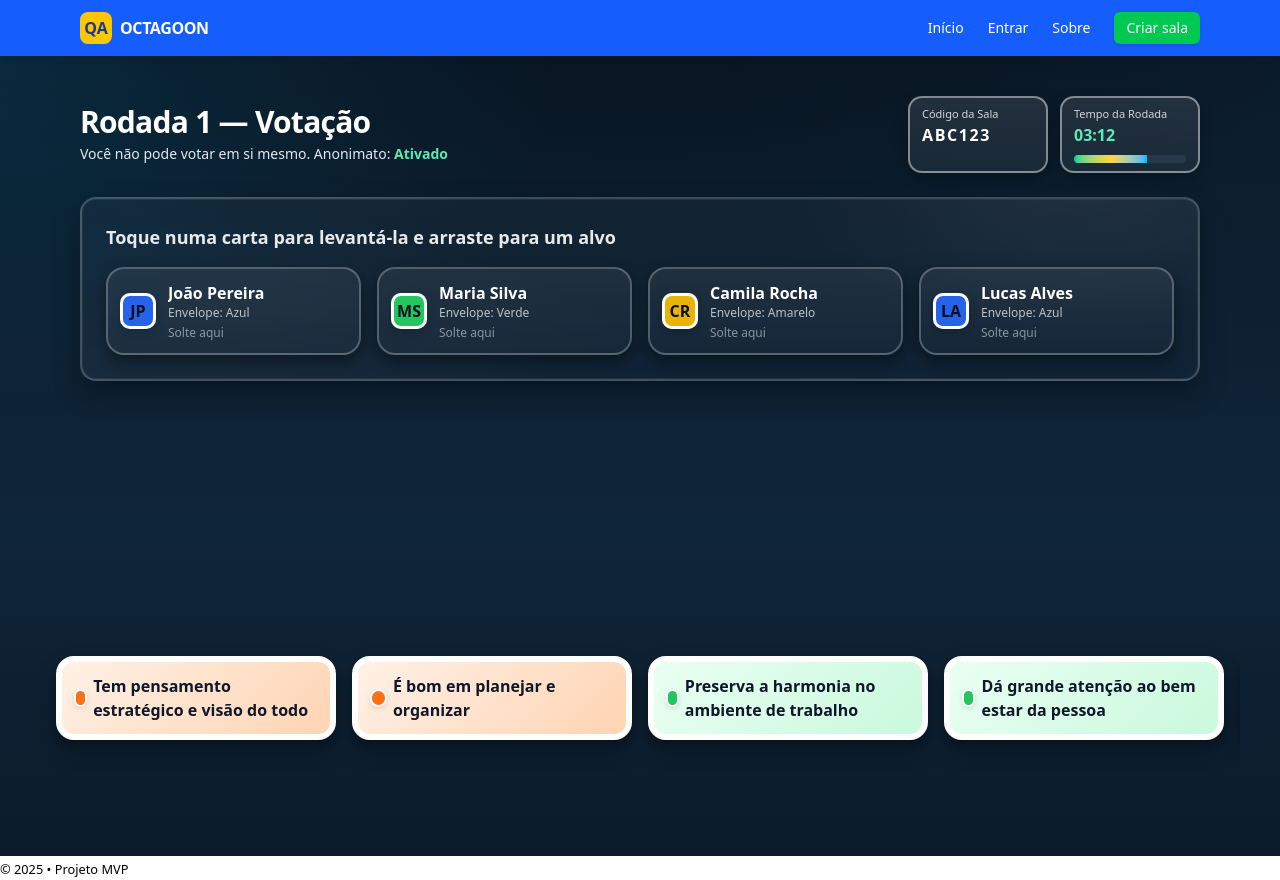
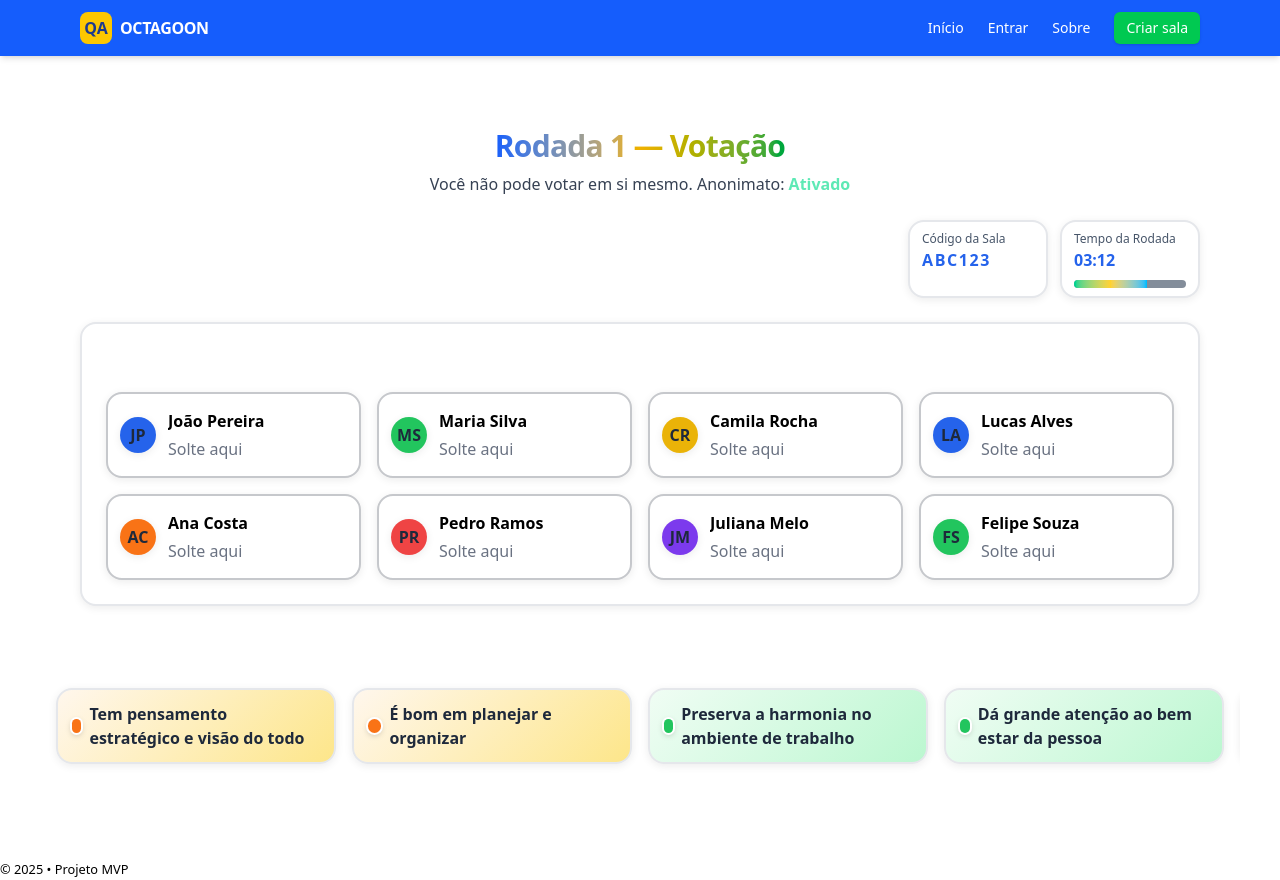
Before and after one commit to ValeAdriano/Marciano-Front, an Angular app in the folder Marciano-Front/: page /rodada in a window 1280 px wide. Built offline with nearby package versions, Linux system fonts and the light colour scheme.

Commit message:
Finalizado rodada BETA

```diff
--- a/Marciano-Front/src/app/pages/rodada/rodada.html
+++ b/Marciano-Front/src/app/pages/rodada/rodada.html
@@ -1,17 +1,23 @@
 <main class="uno min-h-screen">
   <!-- Header -->
   <section class="max-w-6xl mx-auto px-3 sm:px-4 pt-6 sm:pt-10 pb-4 sm:pb-6">
-    <div class="flex flex-col md:flex-row md:items-center md:justify-between gap-3 sm:gap-4">
-      <div>
-        <h1 class="text-xl sm:text-2xl md:text-3xl font-extrabold tracking-tight text-white">
+
+    <section class="max-w-6xl mx-auto px-3 sm:px-4 pt-8 pb-6">
+      <div class="text-center">
+        <h1 class="text-2xl md:text-3xl font-extrabold tracking-tight">
+          <span class="bg-clip-text text-transparent bg-gradient-to-r from-blue-600 via-yellow-500 to-green-600">
             Rodada {{ rodadaNumero }} — Votação
+          </span>
         </h1>
-        <p class="mt-1 text-slate-200 text-xs sm:text-sm">
+        <p class="mt-2 text-gray-700">
           Você não pode votar em si mesmo. Anonimato:
           <span class="font-semibold text-emerald-300">Ativado</span>
         </p>
       </div>
+    </section>
 
+    <div class="flex flex-col md:flex-row md:items-center md:justify-between gap-3 sm:gap-4">
+      <div class="md:ml-auto flex flex-col md:flex-row gap-2 sm:gap-3 items-end md:items-center"></div>
       <div class="flex items-stretch gap-2 sm:gap-3">
         <div class="hud-box">
           <div class="hud-label">Código da Sala</div>
@@ -48,18 +54,17 @@
 
         <span class="chip" [ngStyle]="{'background': colorHex[a.envelope]}">{{ a.iniciais }}</span>
         <div class="min-w-0">
-              <div class="font-semibold text-white truncate">{{ a.nome }}</div>
-              <div class="text-xs text-white/70">Envelope: {{ a.envelope }}</div>
+          <div class="font-semibold text-black truncate">{{ a.nome }}</div>
           <div class="mt-1">
             <div *ngIf="assigned[a.id].length"
              class="mt-2 assigned-pill"
              [style.borderColor]="colorHex[assigned[a.id][0].cor]">
           <span class="pill-dot" [style.background]="colorHex[assigned[a.id][0].cor]"></span>
-                  {{ assigned[a.id][0].texto }}
-                  <button type="button" class="pill-x" title="Remover"
+          <span class="text-black">{{ assigned[a.id][0].texto }}</span>
+          <button type="button" class="pill-x text-gray-500" title="Remover"
               (click)="removerDoAlvo(a.id)">×</button>
             </div>
-                <div *ngIf="!assigned[a.id].length" class="text-xs text-white/50">Solte aqui</div>
+            <div *ngIf="!assigned[a.id].length" class="text-s text-gray-500">Solte aqui</div>
           </div>
         </div>
           </div>
--- a/Marciano-Front/src/app/pages/rodada/rodada.scss
+++ b/Marciano-Front/src/app/pages/rodada/rodada.scss
@@ -1,42 +1,35 @@
-/* Fundo tipo mesa */
 .uno {
-  background:
-    radial-gradient(1200px 600px at 50% -10%, rgba(0, 0, 0, 0.25), transparent 60%),
-    radial-gradient(800px 500px at 0% 0%, rgba(0, 85, 120, 0.25), transparent 70%),
-    linear-gradient(180deg, #0b1b2a 0%, #0f2539 60%, #0b1b2a 100%);
+  background: #fff;
   min-height: 100vh;
 }
 
 /* HUD */
 .hud-box {
-  background: linear-gradient(180deg, rgba(255,255,255,.1), rgba(255,255,255,.06));
-  border: 2px solid rgba(255,255,255,.45);
-  border-radius: 14px;
+  background: #fff;
+  border: 2px solid #e5e7eb;
+  border-radius: 16px;
   padding: .5rem .75rem;
-  color: #fff;
+  color: #1e293b;
   min-width: 140px;
-  box-shadow: 0 6px 14px rgba(0,0,0,.25);
+  box-shadow: 0 2px 8px rgba(0,0,0,.08);
 }
-.hud-label { font-size: 11px; color: rgba(255,255,255,.8); }
-.hud-value { font-weight: 800; }
+.hud-label { font-size: 12px; color: #475569; }
+.hud-value { font-weight: 800; color: #2563eb; }
 
 /* Mesa */
 .mesa {
-  background:
-    radial-gradient(500px 250px at 90% -10%, rgba(255,255,255,0.06), transparent 60%),
-    radial-gradient(800px 300px at 10% 110%, rgba(255,255,255,0.04), transparent 60%),
-    linear-gradient(180deg, rgba(255,255,255,0.03), rgba(255,255,255,0.01));
-  border: 2px solid rgba(255,255,255,.2);
-  box-shadow: inset 0 0 0 1px rgba(255,255,255,.06), 0 12px 26px rgba(0,0,0,.35);
-  color: #fff;
+  background: #fff;
+  border: 2px solid #e5e7eb;
+  box-shadow: 0 2px 8px rgba(0,0,0,.08);
+  color: #1e293b;
 }
 
 /* Cartões/Alvos estilo UNO */
 .uno-card {
   position: relative;
-  border: 6px solid #fff;
-  border-radius: 18px;
-  box-shadow: 0 10px 20px rgba(0,0,0,.3), 0 3px 8px rgba(0,0,0,.2);
+  border: 2px solid #e5e7eb;
+  border-radius: 16px;
+  box-shadow: 0 2px 8px rgba(0,0,0,.08);
   background: #fff;
   overflow: hidden;
   user-select: none;
@@ -44,18 +37,18 @@
 
 .alvo-drop {
   padding: .75rem;
-  background: linear-gradient(180deg, rgba(255,255,255,.06), rgba(255,255,255,.02));
-  border: 2px solid rgba(255,255,255,.25);
+  background: #fff;
+  border: 2px solid #c6c8cc;
   min-height: 86px;
 }
 
 .chip {
   width: 2.25rem; height: 2.25rem;
-  border-radius: 10px;
+  border-radius: 999px;
   font-weight: 900;
-  color: #0b1020;
+  color: #1e293b;
   display: inline-flex; align-items: center; justify-content: center;
-  box-shadow: inset 0 0 0 3px #fff, 0 3px 10px rgba(0,0,0,.2);
+  box-shadow: 0 2px 8px rgba(0,0,0,.08);
 }
 
 /* Pill com carta atribuída */
@@ -64,21 +57,21 @@
   align-items: center;
   gap: .5rem;
   padding: .25rem .5rem;
-  border: 2px solid #fff;
+  border: 2px solid #e5e7eb;
   border-radius: 999px;
-  background: rgba(255,255,255,.08);
-  color: #fff;
+  background: #f1f5f9;
+  color: #1e293b;
   font-size: .75rem;
 }
 .pill-dot {
   width: 10px; height: 10px; border-radius: 999px;
-  box-shadow: 0 0 0 2px #fff;
+  box-shadow: 0 0 0 2px #e5e7eb;
 }
 .pill-x {
   margin-left: .25rem;
   background: transparent;
   border: 0;
-  color: #fff;
+  color: #ef4444;
   font-weight: 900;
   cursor: pointer;
 }
@@ -137,23 +130,23 @@
 }
 .carta .texto {
   font-weight: 700;
-  color: #0f172a;
+  color: #1e293b;
 }
 
 /* Gradientes por cor (leve) */
-.carta.laranja   { background: linear-gradient(135deg, #fff1e6, #ffd4b3); }
-.carta.verde     { background: linear-gradient(135deg, #eafff3, #c9f9dc); }
-.carta.amarelo   { background: linear-gradient(135deg, #fffbe6, #ffeaa6); }
-.carta.azul      { background: linear-gradient(135deg, #eaf2ff, #cfe2ff); }
-.carta.vermelho  { background: linear-gradient(135deg, #ffe9e9, #ffc9c9); }
-.carta.roxo      { background: linear-gradient(135deg, #f2eaff, #e0d2ff); }
+.carta.laranja   { background: linear-gradient(135deg, #fff7ed, #fde68a); }
+.carta.verde     { background: linear-gradient(135deg, #f0fdf4, #bbf7d0); }
+.carta.amarelo   { background: linear-gradient(135deg, #fefce8, #fde68a); }
+.carta.azul      { background: linear-gradient(135deg, #eff6ff, #bae6fd); }
+.carta.vermelho  { background: linear-gradient(135deg, #fef2f2, #fca5a5); }
+.carta.roxo      { background: linear-gradient(135deg, #f3e8ff, #c4b5fd); }
 
 /* Drag preview/placeholder */
 .preview { opacity: .95; transform: rotate(-3deg) scale(1.02); }
 .placeholder {
-  width: 240px; height: 64px;
-  border: 2px dashed rgba(255,255,255,.5);
-  border-radius: 14px;
+  width: 150px; height: 64px;
+  border: 2px dashed #009eb0;
+  border-radius: 16px;
 }
 
 /* Efeitos de drag */
@@ -162,7 +155,7 @@
 
 /* Alvo “em foco” quando arrastando */
 .cdk-drop-list.cdk-drop-list-dragging .alvo-drop {
-  outline: 2px dashed rgba(255,255,255,.25);
+  outline: 2px dashed #2563eb;
   outline-offset: 6px;
 }
 
--- a/Marciano-Front/src/app/pages/rodada/rodada.ts
+++ b/Marciano-Front/src/app/pages/rodada/rodada.ts
@@ -1,4 +1,4 @@
-import { Component, computed, signal, WritableSignal, AfterViewInit } from '@angular/core';
+import { Component, computed, signal, WritableSignal, AfterViewInit, OnInit } from '@angular/core';
 import { CommonModule } from '@angular/common';
 import { RouterLink } from '@angular/router';
 import { DragDropModule, CdkDragDrop, transferArrayItem, CdkDragStart, CdkDragEnd } from '@angular/cdk/drag-drop';
@@ -33,15 +33,19 @@ type Alvo = {
   templateUrl: './rodada.html',
   styleUrl: './rodada.scss',
 })
-export class RodadaComponent implements AfterViewInit {
+export class RodadaComponent implements AfterViewInit, OnInit {
   readonly rodadaNumero = 1;
 
-  // Alvos na mesa (exemplo)
+  // Alvos na mesa — pode ter quantos quiser (adicione/retire aqui)
   readonly alvos: Alvo[] = [
     { id: 'joao',   nome: 'João Pereira',  envelope: 'Azul',     iniciais: 'JP' },
     { id: 'maria',  nome: 'Maria Silva',   envelope: 'Verde',    iniciais: 'MS' },
     { id: 'camila', nome: 'Camila Rocha',  envelope: 'Amarelo',  iniciais: 'CR' },
     { id: 'lucas',  nome: 'Lucas Alves',   envelope: 'Azul',     iniciais: 'LA' },
+    { id: 'ana',    nome: 'Ana Costa',     envelope: 'Laranja',  iniciais: 'AC' },
+    { id: 'pedro',  nome: 'Pedro Ramos',   envelope: 'Vermelho', iniciais: 'PR' },
+    { id: 'juliana',nome: 'Juliana Melo',  envelope: 'Roxo',     iniciais: 'JM' },
+    { id: 'felipe', nome: 'Felipe Souza',  envelope: 'Verde',    iniciais: 'FS' },
   ];
 
   // Mão do usuário
@@ -60,13 +64,11 @@ export class RodadaComponent implements AfterViewInit {
     { id: 'roxo-2', cor: 'Roxo',    texto: 'Acompanha e monitora ações e resultados' },
   ]);
 
-  // Cada alvo aceita no máx. 1 carta
-  assigned: Record<string, Carta[]> = {
-    joao:   [],
-    maria:  [],
-    camila: [],
-    lucas:  [],
-  };
+  /**
+   * Associações por alvo (cada alvo aceita no máx. 1 carta).
+   * Agora dinâmico: criamos o array sob demanda com ensureBucket().
+   */
+  assigned: Record<string, Carta[]> = {};
 
   // IDs de listas do CDK
   readonly handListId = 'handList';
@@ -92,38 +94,46 @@ export class RodadaComponent implements AfterViewInit {
   selectedCardId = signal<string | null>(null);
   draggingCardId = signal<string | null>(null);
 
+  // Garante um bucket (array) para um alvo — cria se não existir
+  private ensureBucket(alvoId: string): Carta[] {
+    if (!this.assigned[alvoId]) {
+      this.assigned[alvoId] = [];
+    }
+    return this.assigned[alvoId];
+  }
+
+  // Inicializa buckets para todos os alvos atuais
+  private ensureAllBuckets(): void {
+    for (const a of this.alvos) this.ensureBucket(a.id);
+  }
+
+  ngOnInit(): void {
+    this.ensureAllBuckets();
+  }
+
   ngAfterViewInit(): void {
     const el = document.querySelector('.mao-swiper') as HTMLElement | null;
     if (!el) return;
 
     this.swiper = new Swiper(el, {
-    modules: [Mousewheel, Keyboard, FreeMode], // FreeMode pode ficar, mas desativado
-    // Snap por slide (sem rolagem livre)
+      modules: [Mousewheel, Keyboard, FreeMode],
       freeMode: false,
-    slidesPerView: 'auto',          // largura dos cards controla o layout
-    slidesPerGroup: 1,              // mover 1 por vez
-    centeredSlides: false,          // não força centralização
-    centeredSlidesBounds: true,     // respeita limites ao iniciar/terminar
+      slidesPerView: 'auto',
+      slidesPerGroup: 1,
+      centeredSlides: false,
+      centeredSlidesBounds: true,
       speed: 320,
       resistanceRatio: 0.85,
-    threshold: 6,                   // evita toques muito curtos dispararem slide
-
-    // interação geral
+      threshold: 6,
       allowTouchMove: true,
       simulateTouch: true,
       grabCursor: true,
-
-    // evitar conflito com drag do CDK quando a carta está “levantada”
       noSwiping: true,
       noSwipingClass: 'no-swipe',
       touchStartPreventDefault: false,
       passiveListeners: false,
-
-    // entrada extra
       mousewheel: { forceToAxis: true, sensitivity: 0.6, releaseOnEdges: true },
       keyboard: { enabled: true },
-
-    // responsividade
       watchSlidesProgress: true,
       updateOnWindowResize: true,
       breakpoints: {
@@ -131,25 +141,19 @@ ngAfterViewInit(): void {
         640:  { spaceBetween: 14 },
         1024: { spaceBetween: 16 },
       },
-
-    // observar mudanças na mão (DOM)
       observer: true,
       observeParents: true,
       observeSlideChildren: true,
-
       on: {
         afterInit: (sw) => sw.update(),
         resize:    (sw) => sw.update(),
         observerUpdate: (sw) => sw.update(),
-      // roda a roda do mouse “um por vez”
-      slideChange: () => {/* hook opcional se quiser side-effects */}
+        slideChange: () => {/* opcional */},
       },
     });
 
     queueMicrotask(() => this.swiper?.update());
   }
-
-
 
   // Clique na carta: alterna “levantar/abaixar” e habilita drag-to-target
   onCardClick(id: string) {
@@ -162,14 +166,8 @@ ngAfterViewInit(): void {
   // Eventos de arraste (opcional, para UI/estilos)
   onDragStarted(ev: CdkDragStart<Carta>) {
     const id = ev.source.data?.id;
-    // Se o usuário tentou arrastar sem clicar antes, interrompe
     if (!id || !this.canDrag(id)) {
-      // Força cancelamento visual: solta imediatamente
-      // O CDK não possui "cancel()", então apenas não deixamos prosseguir
-      // e mostramos um aviso sutil.
       this.toastInfo('Clique na carta para habilitar o arraste.');
-      // Como fallback, marcamos e já liberamos para esta interação:
-      // (se você NÃO quiser esse comportamento, remova as 2 linhas abaixo)
       this.selectedCardId.set(id ?? null);
     }
     this.draggingCardId.set(id ?? null);
@@ -179,8 +177,8 @@ ngAfterViewInit(): void {
     this.draggingCardId.set(null);
   }
 
-  // Predicate: só aceita se alvo estiver vazio
-  canEnterTarget = (alvoId: string) => () => this.assigned[alvoId].length === 0;
+  // Predicate: só aceita se alvo estiver vazio (1 carta por alvo)
+  canEnterTarget = (alvoId: string) => () => this.ensureBucket(alvoId).length === 0;
 
   // Drop mão -> alvo (somente se a carta dropada for a selecionada)
   async onDropToTarget(event: CdkDragDrop<Carta[]>, alvo: Alvo) {
@@ -190,14 +188,13 @@ ngAfterViewInit(): void {
     const card = event.previousContainer.data[event.previousIndex];
     if (!card) return;
 
-    // Garante regra: precisa ter clicado antes (selecionada) e ser a mesma carta
     if (!this.selectedCardId() || this.selectedCardId() !== card.id) {
       this.toastInfo('Clique na carta antes de arrastar para um alvo.');
       return;
     }
 
-    // Também impede se o alvo já está ocupado
-    if (this.assigned[alvo.id].length > 0) {
+    const bucket = this.ensureBucket(alvo.id);
+    if (bucket.length > 0) {
       this.toastInfo('Este alvo já possui uma carta associada.');
       return;
     }
@@ -231,11 +228,13 @@ ngAfterViewInit(): void {
       0
     );
 
-    // Atualiza sinais/UI
     this.hand.set([...this.hand()]);
-    this.assigned[alvo.id] = [...this.assigned[alvo.id]];
-    this.selectedCardId.set(null);      // deseleciona após associar
-    this.draggingCardId.set(null);      // limpa estado de arraste
+    // Reatribui o array do alvo para disparar detecção de mudanças
+    const updated = [...this.ensureBucket(alvo.id)];
+    this.assigned[alvo.id] = updated;
+
+    this.selectedCardId.set(null);
+    this.draggingCardId.set(null);
     this.swiper?.update();
 
     await Swal.fire({
@@ -255,12 +254,13 @@ ngAfterViewInit(): void {
 
   // Desfazer associação (volta carta pra mão)
   removerDoAlvo(alvoId: string, idx = 0) {
-    const carta = this.assigned[alvoId][idx];
+    const bucket = this.ensureBucket(alvoId);
+    const carta = bucket[idx];
     if (!carta) return;
 
     this.hand.update(arr => [carta, ...arr]);
-    this.assigned[alvoId].splice(idx, 1);
-    this.assigned[alvoId] = [...this.assigned[alvoId]];
+    bucket.splice(idx, 1);
+    this.assigned[alvoId] = [...bucket];
     this.swiper?.update();
   }
 
```
Also changed, not shown: 1 other file (tests, documents, lock files or other folders). Lines whose indentation alone changed are shown as unchanged.
